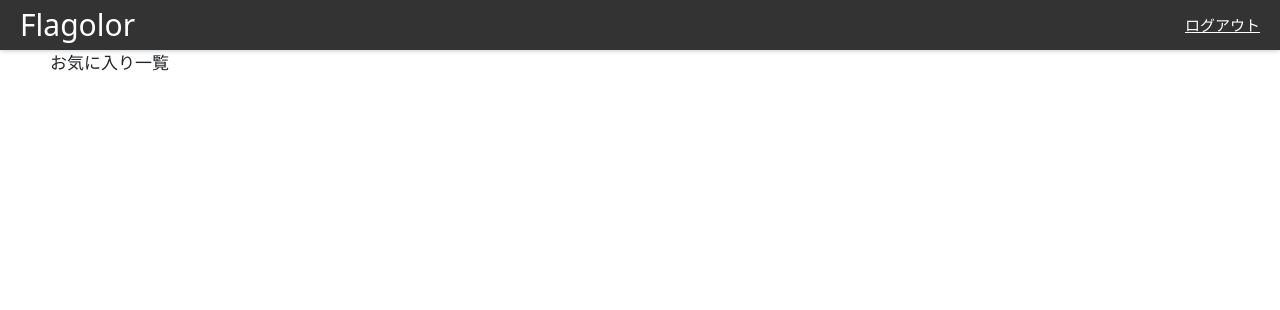
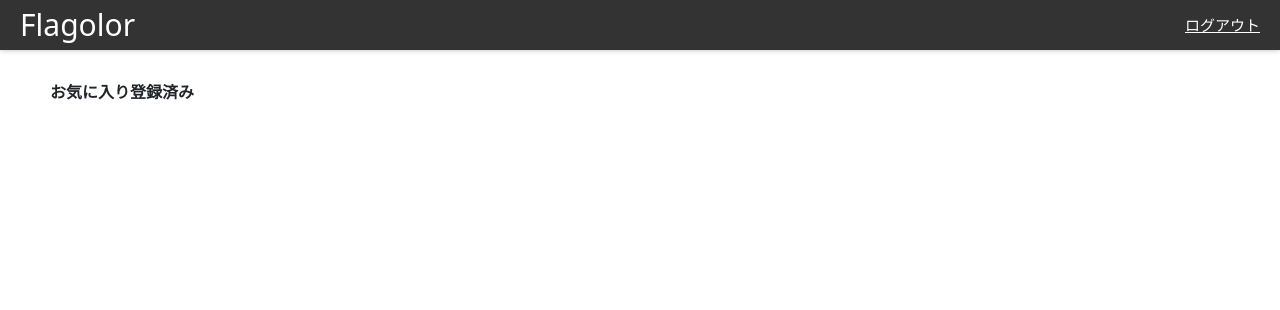
Before and after one commit to raylicola/flagolor-django, a Django app: page /post_outfit/save/ in a window 1280 px wide. Shown: the top 310 px of the page. Run offline with Django 3.2, Linux system fonts and the light colour scheme; the visitor is signed in with stand-in values (Sample User, id 1); data that the repository does not hold is empty; some libraries are stand-ins or nearby versions.

Commit message:
お気に入り登録画面のレイアウトを調整

```diff
--- a/post_outfit/static/post_outfit/css/save.css
+++ b/post_outfit/static/post_outfit/css/save.css
@@ -1,3 +1,9 @@
+.title {
+    margin-top: 30px;
+    font-weight: 600;
+    font-size: medium;
+}
+
 .outfits {
     margin: 30px auto 0 auto;
 }
@@ -8,7 +14,7 @@
 
 .outfits ul li {
     list-style-type: none;
-    margin: 20px;
+    margin: 15px;
 }
 
 .outfits ul li .profile {
--- a/post_outfit/templates/post_outfit/save.html
+++ b/post_outfit/templates/post_outfit/save.html
@@ -6,7 +6,9 @@
 {% endblock %}
 
 {% block content %}
-<p>お気に入り一覧</p>
+<div class="title">
+    <p>お気に入り登録済み</p>
+</div>
 <div class="outfits">
     <ul>
         {% for item in saves %}
```
